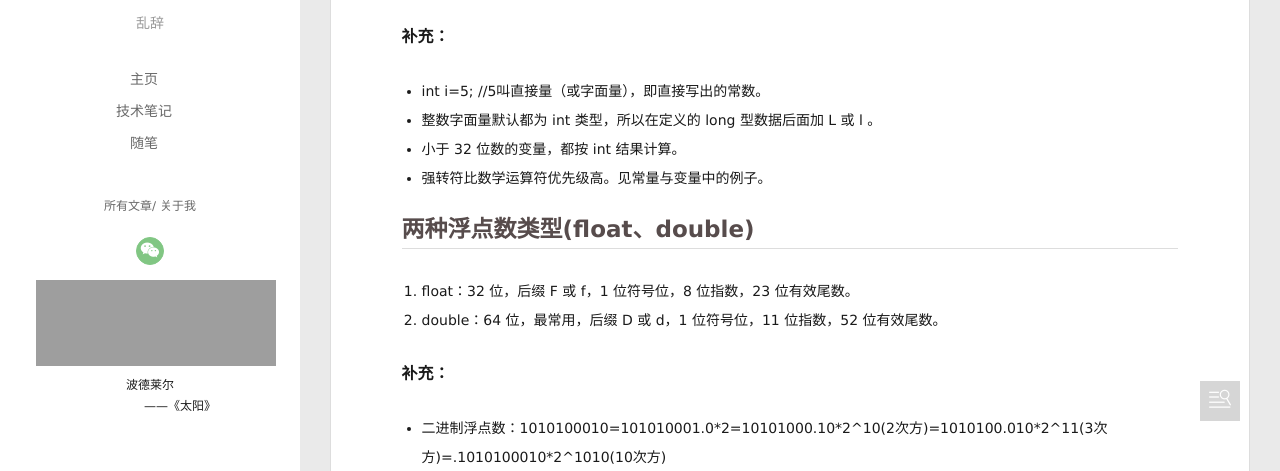
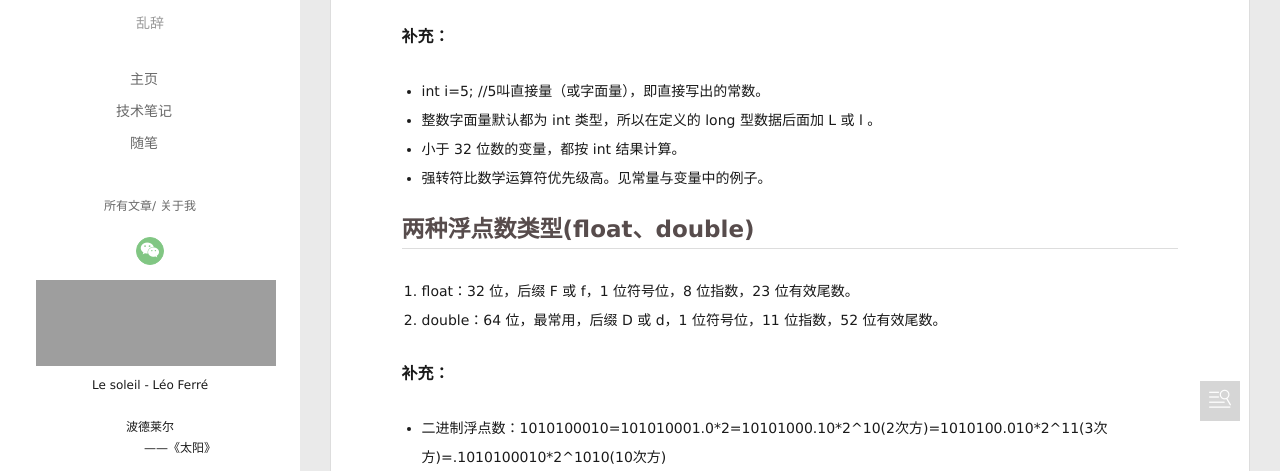
Before and after one commit to imAlvin/imAlvin.github.io, a plain HTML site: page 2019/11/19/Java基本数据类型/index.html in a window 1280 px wide. Shown: the part 329-800 px from the top of the page. Drawn offline with Linux system fonts and the light colour scheme; some packages are replaced by stand-ins of ours; grey boxes are pictures that could not be loaded; a script that the page names is missing.

Commit message:
Site updated: 2019-11-19 19:38:51

```diff
--- a/2019/11/19/Java基本数据类型/index.html
+++ b/2019/11/19/Java基本数据类型/index.html
@@ -127,7 +127,7 @@
 			</div>
 
 
-				<p style="font-size: 12px;">波德莱尔<br>　　　　　——《太阳》<p>
+				<p style="font-size: 12px;">Le soleil - Léo Ferré<br><br>波德莱尔<br>　　　　　——《太阳》<p>
 
 
 		</nav>
```
Also changed, not shown: archives/2019/11/index.html (+1 -1 lines), archives/2019/index.html (+1 -1 lines), archives/index.html (+1 -1 lines), index.html (+1 -1 lines), tags/java/index.html (+1 -1 lines).
